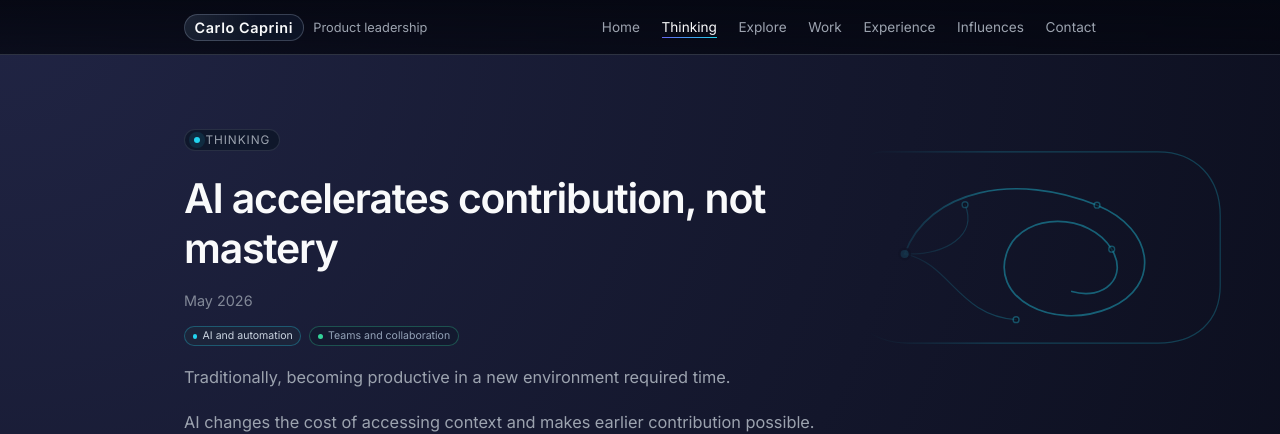
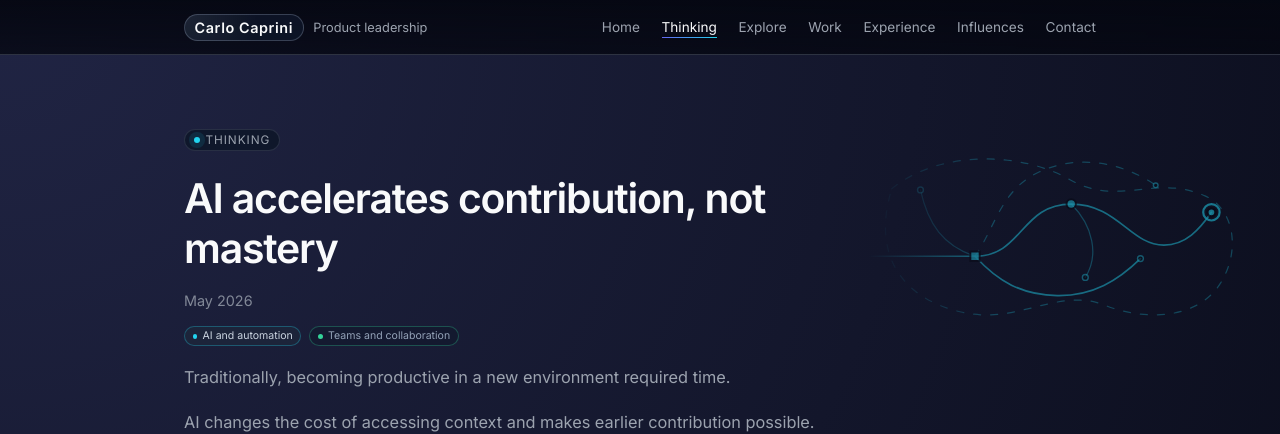
Before and after one commit to carlocaprini/carlocaprini.github.io, a Jekyll site: the page built from pages/thinking/ai-accelerates-contribution-not-mastery.md, in a window 1280 px wide. Shown: the top 434 px of the page. Built offline with Jekyll 4.4.1, drawn with Linux system fonts in a browser that asks for light colours.

Commit message:
refine: deepen article topic topologies

```diff
--- a/_includes/article-topic-motif.html
+++ b/_includes/article-topic-motif.html
@@ -11,60 +11,77 @@
     <g class="article-topic-motif-composition">
       {% case motif_family %}
       {% when "branching" %}
-        <path class="motif-path motif-path--primary" d="M22 218C102 218 125 218 184 218C253 218 263 105 352 105H664" />
-        <path class="motif-path motif-path--secondary motif-density-secondary" d="M184 218C258 218 284 218 356 218H612" />
-        <path class="motif-path motif-path--secondary" d="M184 218C252 218 270 332 356 332H548" />
-        <path class="motif-path motif-path--tertiary motif-density-tertiary" d="M356 218C410 218 424 276 486 276H648" />
-        <path class="motif-path motif-path--tertiary motif-density-tertiary" d="M352 105C406 105 430 54 492 54H584" />
-        <circle class="motif-node motif-node--anchor" cx="184" cy="218" r="7" />
-        <circle class="motif-node" cx="352" cy="105" r="5" />
-        <circle class="motif-node motif-density-secondary" cx="356" cy="218" r="4" />
-        <circle class="motif-node" cx="356" cy="332" r="5" />
-        <circle class="motif-node motif-density-tertiary" cx="486" cy="276" r="4" />
-        <circle class="motif-node motif-node--open" cx="664" cy="105" r="5" />
-        <circle class="motif-node motif-node--open motif-density-secondary" cx="612" cy="218" r="4" />
-        <circle class="motif-node motif-node--open" cx="548" cy="332" r="5" />
+        <path class="motif-path motif-path--primary" d="M28 228C146 230 178 182 286 174C383 166 402 226 494 244C570 259 615 307 700 354" />
+        <path class="motif-path motif-path--primary" d="M286 174C338 113 400 87 486 92C558 96 610 62 688 20" />
+        <path class="motif-path motif-path--secondary" d="M286 174C344 212 376 294 450 326C520 357 584 336 660 294" />
+        <path class="motif-path motif-path--secondary motif-path--dashed motif-density-secondary" d="M112 356C210 376 296 334 354 267C414 198 470 168 552 172C610 175 650 148 704 112" />
+        <path class="motif-path motif-path--secondary motif-density-secondary" d="M176 42C228 116 250 151 286 174" />
+        <path class="motif-path motif-path--tertiary motif-density-tertiary" d="M390 18C398 95 416 161 494 244C546 299 612 342 704 372" />
+        <path class="motif-path motif-path--tertiary motif-path--dashed motif-density-tertiary" d="M354 267C416 290 468 268 494 244C527 213 556 196 620 206" />
+        <circle class="motif-node" cx="176" cy="42" r="4" />
+        <circle class="motif-node motif-node--anchor" cx="286" cy="174" r="8" />
+        <circle class="motif-node" cx="354" cy="267" r="4" />
+        <circle class="motif-node motif-node--large" cx="494" cy="244" r="10" />
+        <circle class="motif-node motif-density-secondary" cx="450" cy="326" r="5" />
+        <circle class="motif-node motif-density-secondary" cx="552" cy="172" r="4" />
+        <circle class="motif-node motif-density-tertiary" cx="620" cy="206" r="3" />
+        <rect class="motif-node motif-node--terminal" x="652" y="286" width="16" height="16" />
       {% when "bounded-loops" %}
-        <path class="motif-boundary motif-density-secondary" d="M105 48H574C638 48 680 92 680 157V276C680 338 638 374 574 374H148C82 374 42 334 42 270V151C42 88 70 48 105 48Z" />
-        <path class="motif-path motif-path--primary" d="M142 222C183 111 333 83 470 139C570 180 578 278 492 314C394 355 282 296 319 213C347 151 457 151 495 214C524 262 482 302 427 286" />
-        <path class="motif-path motif-path--secondary motif-density-secondary" d="M142 222C220 238 234 328 332 334" />
-        <path class="motif-path motif-path--secondary" d="M245 138C267 190 213 224 142 222" />
-        <path class="motif-path motif-path--tertiary motif-density-tertiary" d="M470 139C508 99 556 91 620 104" />
-        <circle class="motif-node motif-node--anchor" cx="142" cy="222" r="9" />
-        <circle class="motif-node" cx="245" cy="138" r="5" />
-        <circle class="motif-node motif-density-secondary" cx="332" cy="334" r="5" />
-        <circle class="motif-node" cx="470" cy="139" r="5" />
-        <circle class="motif-node" cx="495" cy="214" r="5" />
-        <circle class="motif-node motif-density-tertiary" cx="620" cy="104" r="4" />
+        <path class="motif-boundary motif-path--dashed" d="M120 111C203 43 343 49 423 95C507 143 567 85 654 123C704 145 715 216 681 271C642 334 552 337 482 309C403 278 335 344 238 321C143 299 84 229 120 111Z" />
+        <path class="motif-path motif-path--primary" d="M82 226C163 226 203 226 262 226C343 226 340 137 426 137C505 137 527 207 584 207C621 207 645 180 665 151" />
+        <path class="motif-path motif-path--primary" d="M262 226C301 269 342 292 402 293C463 294 506 267 544 230" />
+        <path class="motif-path motif-path--secondary motif-density-secondary" d="M169 113C182 172 208 208 262 226" />
+        <path class="motif-path motif-path--secondary" d="M426 137C463 174 474 224 450 262" />
+        <path class="motif-path motif-path--secondary motif-path--dashed motif-density-secondary" d="M262 226C296 178 306 112 372 82C437 52 512 65 570 105" />
+        <path class="motif-path motif-path--tertiary motif-density-tertiary" d="M402 293C440 348 514 374 596 352" />
+        <path class="motif-path motif-path--tertiary motif-density-tertiary" d="M544 230C576 265 601 291 648 298" />
+        <rect class="motif-node motif-node--terminal" x="254" y="218" width="16" height="16" />
+        <circle class="motif-node" cx="169" cy="113" r="5" />
+        <circle class="motif-node motif-node--large" cx="426" cy="137" r="8" />
+        <circle class="motif-node" cx="450" cy="262" r="5" />
+        <circle class="motif-node motif-density-secondary" cx="570" cy="105" r="4" />
+        <circle class="motif-node" cx="544" cy="230" r="5" />
+        <circle class="motif-node motif-node--authority" cx="665" cy="151" r="14" />
+        <circle class="motif-node motif-node--anchor" cx="665" cy="151" r="7" />
       {% when "layered-interfaces" %}
-        <path class="motif-plane motif-plane--primary" d="M88 96L568 96L650 150L168 150Z" />
-        <path class="motif-plane motif-density-secondary" d="M62 194L542 194L624 248L142 248Z" />
-        <path class="motif-plane" d="M36 294L516 294L598 348L116 348Z" />
-        <path class="motif-path motif-path--primary" d="M206 123V321" />
-        <path class="motif-path motif-path--secondary" d="M472 123V321" />
-        <path class="motif-path motif-path--tertiary motif-density-tertiary" d="M590 111L527 321" />
-        <path class="motif-path motif-path--secondary motif-density-secondary" d="M112 222H582" />
-        <circle class="motif-node motif-node--anchor" cx="206" cy="123" r="6" />
-        <circle class="motif-node" cx="206" cy="221" r="5" />
-        <circle class="motif-node" cx="206" cy="321" r="5" />
-        <circle class="motif-node" cx="472" cy="123" r="5" />
-        <circle class="motif-node motif-density-secondary" cx="472" cy="221" r="5" />
-        <circle class="motif-node" cx="472" cy="321" r="5" />
-        <circle class="motif-node motif-density-tertiary" cx="558" cy="221" r="4" />
+        <path class="motif-plane motif-plane--primary" d="M116 78L462 22L626 102L277 159Z" />
+        <path class="motif-plane motif-density-secondary" d="M75 176L421 120L585 200L236 257Z" />
+        <path class="motif-plane" d="M34 278L380 222L544 302L195 359Z" />
+        <path class="motif-plane motif-path--tertiary motif-density-tertiary" d="M311 86L512 53L600 96L398 129Z" />
+        <path class="motif-path motif-path--primary" d="M277 159V340" />
+        <path class="motif-path motif-path--primary" d="M520 72V307" />
+        <path class="motif-path motif-path--secondary" d="M156 111V258" />
+        <path class="motif-path motif-path--secondary motif-density-secondary" d="M421 120V329" />
+        <path class="motif-path motif-path--secondary motif-path--dashed motif-density-secondary" d="M92 223L598 141" />
+        <path class="motif-path motif-path--tertiary motif-density-tertiary" d="M626 102V238" />
+        <circle class="motif-node" cx="156" cy="111" r="5" />
+        <circle class="motif-node" cx="156" cy="209" r="4" />
+        <circle class="motif-node motif-node--large" cx="277" cy="159" r="8" />
+        <circle class="motif-node" cx="277" cy="236" r="5" />
+        <circle class="motif-node motif-node--anchor" cx="277" cy="340" r="7" />
+        <circle class="motif-node motif-density-secondary" cx="421" cy="120" r="5" />
+        <circle class="motif-node motif-density-secondary" cx="421" cy="221" r="4" />
+        <circle class="motif-node motif-node--large" cx="520" cy="72" r="7" />
+        <circle class="motif-node" cx="520" cy="202" r="5" />
+        <circle class="motif-node" cx="520" cy="307" r="6" />
+        <circle class="motif-node motif-density-tertiary" cx="626" cy="102" r="4" />
       {% when "partial-convergence" %}
-        <path class="motif-path motif-path--secondary" d="M28 78H118C225 78 224 194 336 194H674" />
-        <path class="motif-path motif-path--primary" d="M28 180H146C251 180 246 292 368 292H674" />
-        <path class="motif-path motif-path--secondary" d="M28 318H126C226 318 244 236 354 236H674" />
-        <path class="motif-path motif-path--tertiary motif-density-tertiary" d="M118 78C214 78 222 34 330 34H566" />
-        <path class="motif-path motif-path--tertiary motif-density-secondary" d="M146 180C240 180 245 116 346 116H618" />
-        <circle class="motif-node" cx="28" cy="78" r="5" />
-        <circle class="motif-node motif-node--anchor" cx="28" cy="180" r="7" />
-        <circle class="motif-node" cx="28" cy="318" r="5" />
-        <circle class="motif-node motif-density-tertiary" cx="330" cy="34" r="4" />
-        <circle class="motif-node motif-density-secondary" cx="346" cy="116" r="4" />
-        <circle class="motif-node" cx="336" cy="194" r="5" />
-        <circle class="motif-node" cx="354" cy="236" r="5" />
-        <circle class="motif-node" cx="368" cy="292" r="5" />
+        <path class="motif-path motif-path--secondary" d="M18 61C137 67 186 148 282 154C392 161 449 236 650 230" />
+        <path class="motif-path motif-path--primary" d="M18 188C143 187 190 193 282 214C397 241 492 233 650 230" />
+        <path class="motif-path motif-path--primary" d="M18 361C140 331 195 269 282 247C389 220 475 236 650 230" />
+        <path class="motif-path motif-path--secondary" d="M89 116C165 134 196 179 282 214C363 247 421 307 520 329" />
+        <path class="motif-path motif-path--secondary motif-density-secondary" d="M64 282C158 280 214 251 282 247C380 241 416 176 512 129" />
+        <path class="motif-path motif-path--secondary motif-path--dashed motif-density-secondary" d="M282 154C367 81 473 65 582 104C629 120 657 164 650 230" />
+        <path class="motif-path motif-path--tertiary motif-path--dashed motif-density-tertiary" d="M282 247C365 328 473 363 570 313C613 291 638 261 650 230" />
+        <path class="motif-path motif-path--tertiary motif-density-tertiary" d="M145 31C214 84 220 137 282 154" />
+        <circle class="motif-node" cx="89" cy="116" r="5" />
+        <circle class="motif-node motif-node--large" cx="282" cy="154" r="7" />
+        <circle class="motif-node" cx="282" cy="214" r="5" />
+        <circle class="motif-node motif-node--anchor" cx="282" cy="247" r="7" />
+        <circle class="motif-node motif-density-secondary" cx="512" cy="129" r="5" />
+        <circle class="motif-node motif-density-secondary" cx="520" cy="329" r="5" />
+        <circle class="motif-node motif-density-tertiary" cx="582" cy="104" r="4" />
+        <circle class="motif-node motif-node--large" cx="650" cy="230" r="10" />
       {% endcase %}
     </g>
   </svg>
```
Also changed, not shown: _includes/styles/article.css (+25 -1 lines), _includes/styles/responsive.css (+15 -15 lines), docs/design-system.md (+2 -1 lines), tests/browser/editorial-journeys.spec.js (+6 -5 lines).
